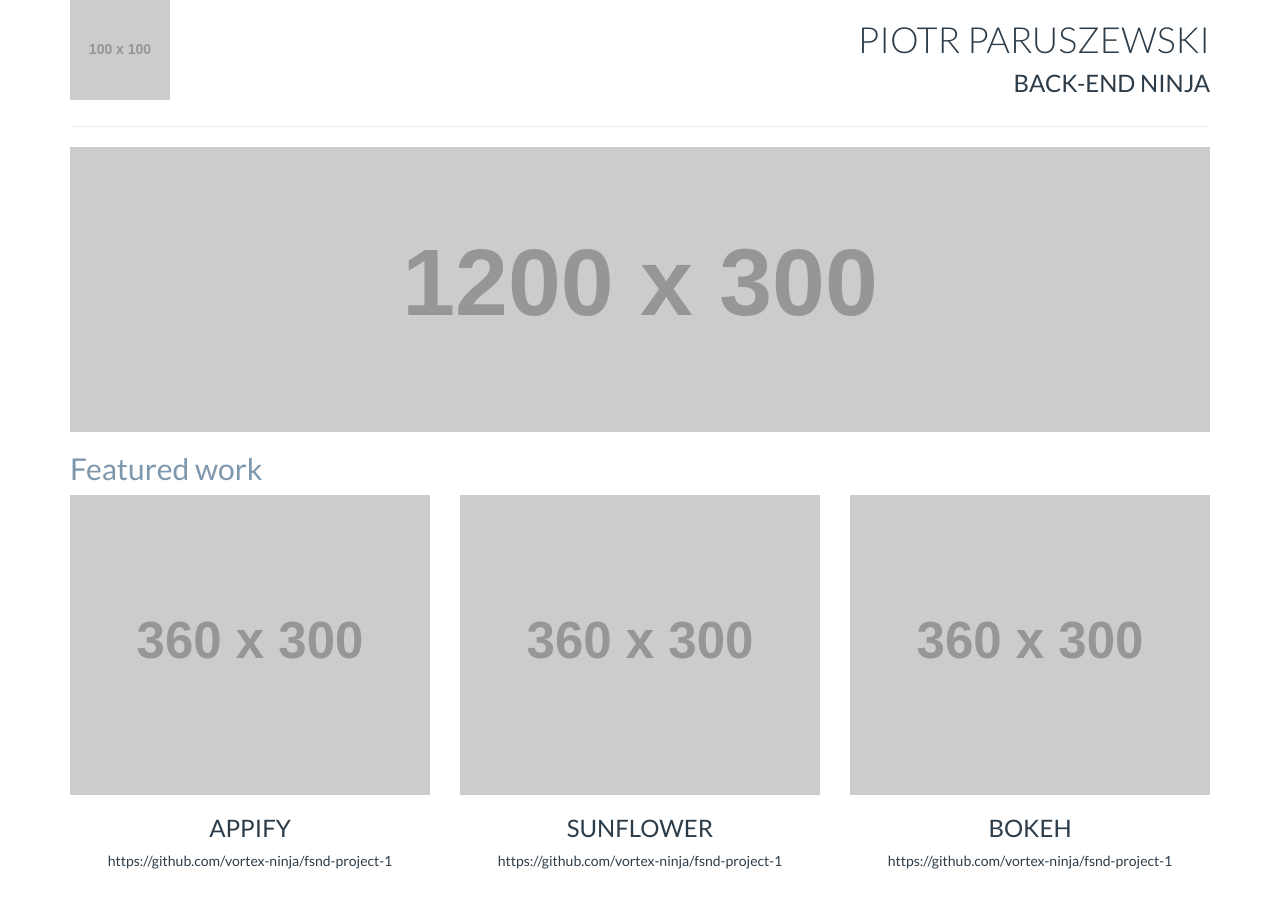
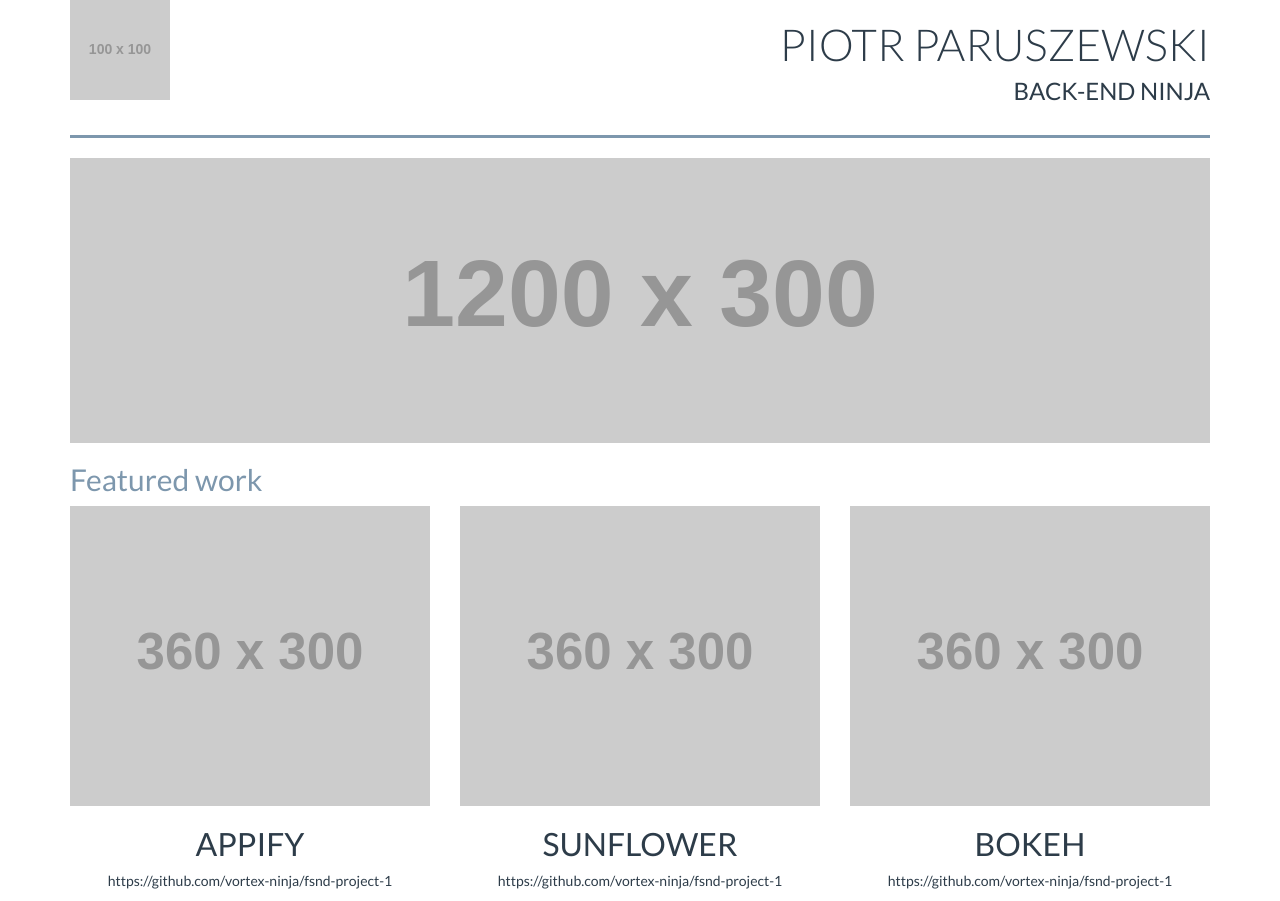
Before and after one commit to vortex-ninja/fsnd-portfolio, a plain HTML site: page dev/index.html in a window 1280 px wide. Drawn offline with nearby package versions, Linux system fonts and the light colour scheme; placeholder pictures from the web are drawn by us.

Commit message:
chore: Change font styling

```diff
--- a/dev/css/main.css
+++ b/dev/css/main.css
@@ -10,6 +10,15 @@ body {
 }
 
 
+.title-super {
+    font-size: 60px;
+}
+
+.line {
+    border-top: 3px solid #7d97ad;
+}
+
+
 .text-gray {
     color: #7d97ad;
 }
@@ -17,6 +26,10 @@ body {
 .projects a, a:hover {
     color: #2d3c49;
     text-decoration: none;
+}
+
+.projects h3 {
+    font-size: 32px;
 }
 
 .header {
@@ -40,7 +53,7 @@ body {
 
 @media only screen and (min-width: 540px) {
     .header {
-        font-size: 36px;
+        font-size: 44px;
         /*margin-top: 20px;
         margin-bottom: 10px;*/
     }
--- a/dev/index.html
+++ b/dev/index.html
@@ -14,13 +14,13 @@
   <div class="row">
     <div class="col-sm-3"><img class="img-responsive pull-left logo" src="http://placehold.it/100x100"></div>
     <div class="col-sm-9 text-right text-uppercase">
-      <h1 class="header">Piotr Paruszewski</h1>
+      <h1 class="header title-super">Piotr Paruszewski</h1>
       <h4 class="sub-header">Back-end ninja</h4>
 
     </div>
   </div>
   <div class="row">
-    <div class="col-sm-12"><hr></div>
+    <div class="col-sm-12"><hr class="line"></div>
   </div>
   <div class="row">
     <div class="col-sm-12"><img class="img-responsive" src="http://placehold.it/1200x300"></div>
@@ -28,26 +28,26 @@
   <div class="row">
     <div class="col-sm-12"><h2 class="text-gray">Featured work</h2></div>
   </div>
-  <div class="row projects">
+  <div class="row projects text-center">
     <div class="col-sm-4">
       <img class="img-responsive center-block" src="http://placehold.it/360x300">
-      <h3 class="text-center text-uppercase">Appify</h3>
-      <p class="text-center">
+      <h3 class="text-uppercase">Appify</h3>
+      <p>
         <a href="https://github.com/vortex-ninja/fsnd-project-1">https://github.com/vortex-ninja/fsnd-project-1</a>
       </p>
     </div>
     <div class="col-sm-4">
       <img class="img-responsive center-block" src="http://placehold.it/360x300">
-      <h3 class="text-center text-uppercase">Sunflower</h3>
-      <p class="text-center">
+      <h3 class="text-uppercase">Sunflower</h3>
+      <p>
         <a href="https://github.com/vortex-ninja/fsnd-project-1">https://github.com/vortex-ninja/fsnd-project-1</a>
       </p>
 
     </div>
     <div class="col-sm-4">
       <img class="img-responsive center-block" src="http://placehold.it/360x300">
-      <h3 class="text-center text-uppercase">Bokeh</h3>
-      <p class="text-center">
+      <h3 class="text-uppercase">Bokeh</h3>
+      <p class="">
         <a href="https://github.com/vortex-ninja/fsnd-project-1">https://github.com/vortex-ninja/fsnd-project-1</a>
       </p>
     </div>
```
